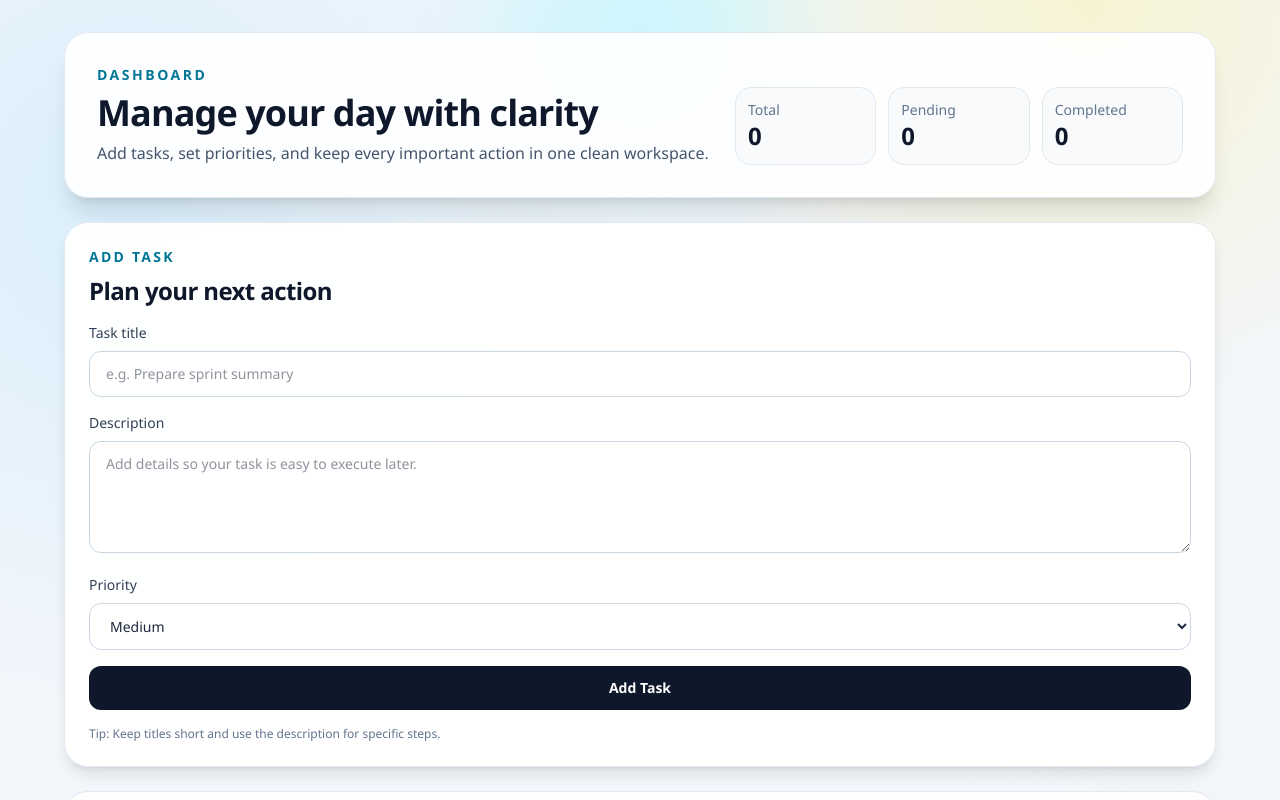
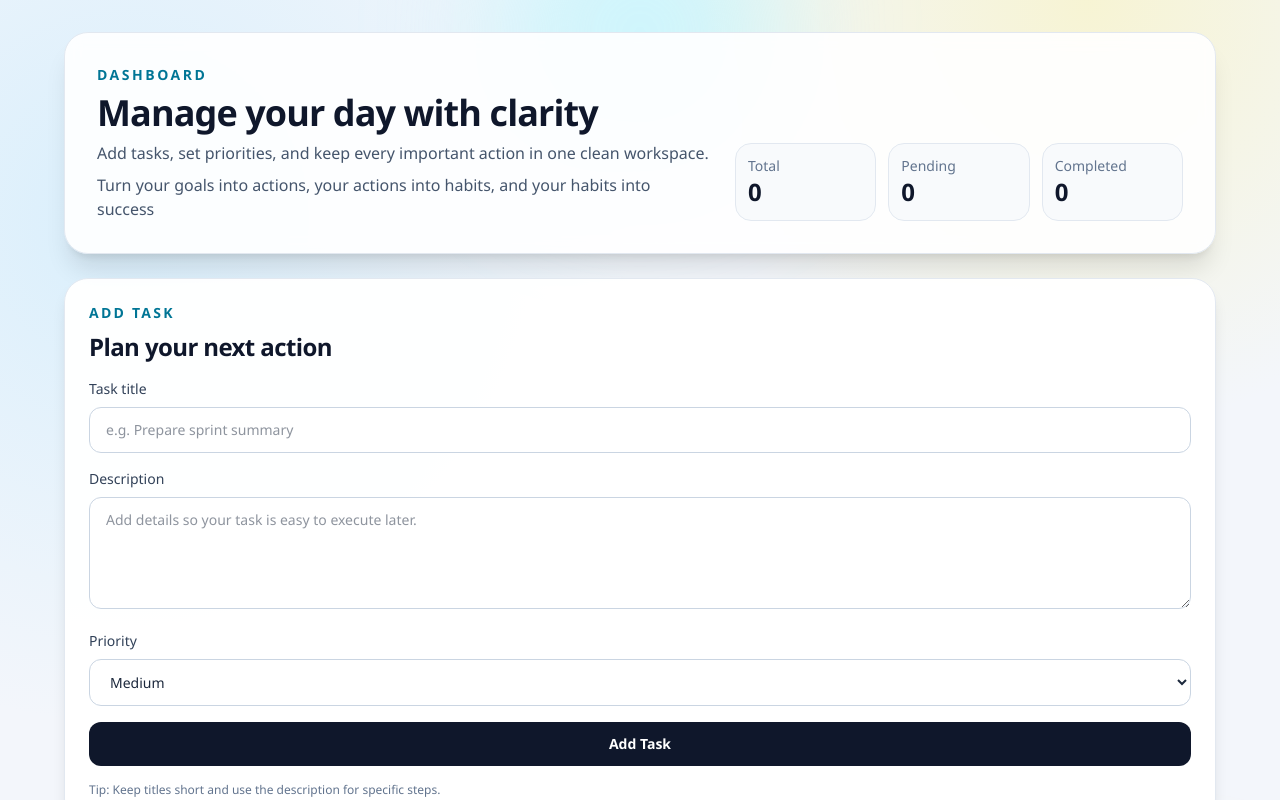
Before and after one commit to zb-coderZ/Task-Manager-__DEVOPS__, a React app in the folder frontend/: page /dashboard in a window 1280 px wide. Shown: the top 800 px of the page. Built offline with nearby package versions, Linux system fonts and the light colour scheme; no server answers; sample sign-in values are in the browser's storage; the HTML template or start-up script is replaced by a standard one.

Commit message:
add motivational message to Dashboard component to check CD

```diff
--- a/frontend/src/Pages/Dashboard.jsx
+++ b/frontend/src/Pages/Dashboard.jsx
@@ -40,6 +40,9 @@ function Dashboard() {
               </h1>
               <p className="mt-2 max-w-2xl text-slate-600">
                 Add tasks, set priorities, and keep every important action in one clean workspace.
+              </p>
+              <p className="mt-2 max-w-2xl text-slate-600">
+                Turn your goals into actions, your actions into habits, and your habits into success
               </p>
             </div>
 
```
